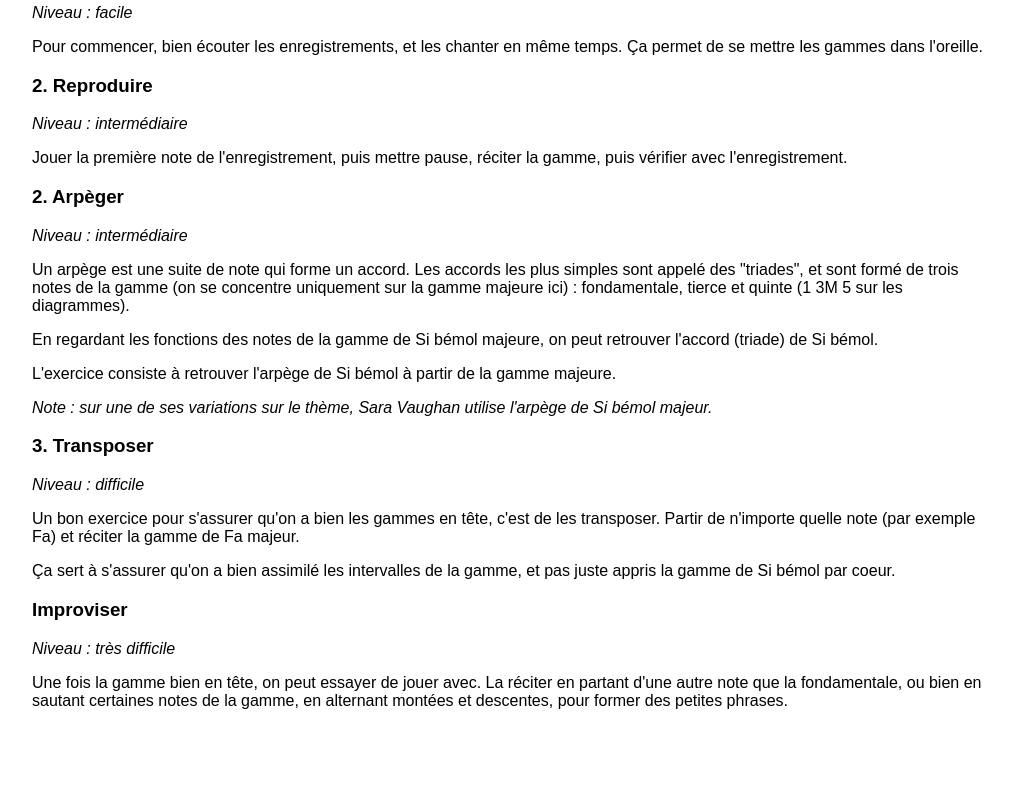
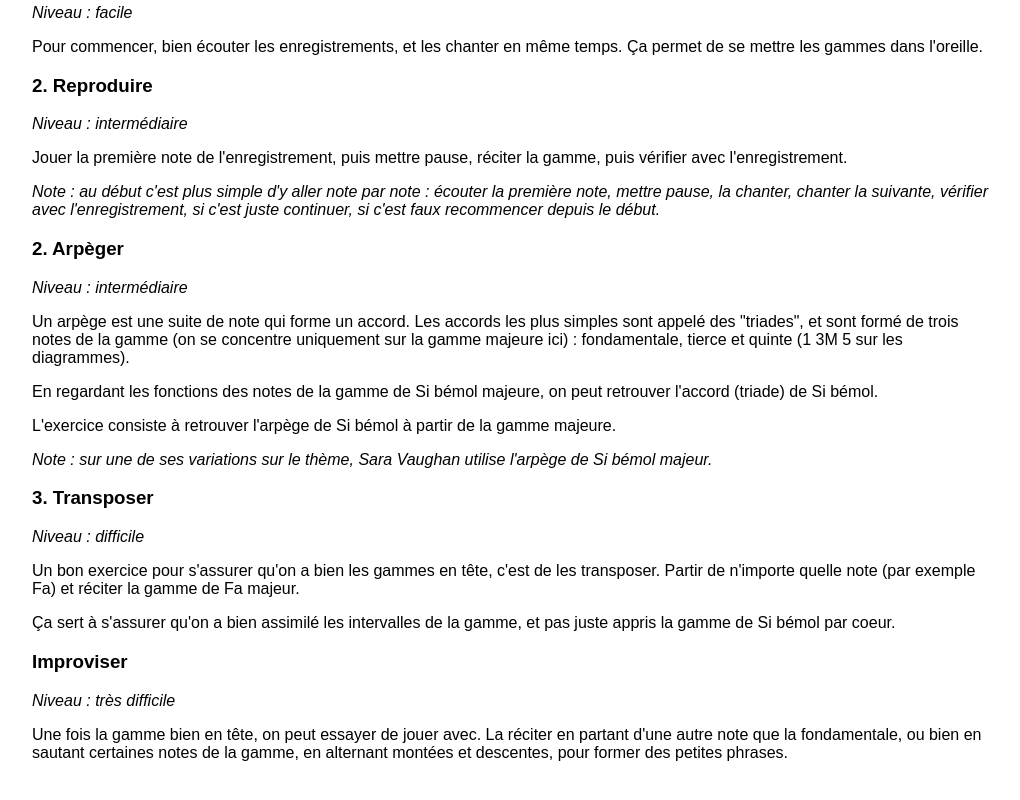
Before and after one commit to kimlai/i-got-rhythm, a React (Create React App) app: page / in a window 1280 px wide. Shown: the part 1568-2368 px from the top of the page, without its empty margins (128-1148 px from the left). Before the commit the page ends 2318 px from the top, so only its background shows below. Built offline with nearby package versions, Linux system fonts and the light colour scheme.

Commit message:
Added a piece of advice in an exercise.

```diff
--- a/src/App.js
+++ b/src/App.js
@@ -102,6 +102,11 @@ class App extends Component {
                     Jouer la première note de l'enregistrement, puis mettre pause, réciter la gamme,
                     puis vérifier avec l'enregistrement.
                 </p>
+                <em>
+                    Note : au début c'est plus simple d'y aller note par note : écouter la première note,
+                    mettre pause, la chanter, chanter la suivante, vérifier avec l'enregistrement,
+                    si c'est juste continuer, si c'est faux recommencer depuis le début.
+                </em>
                 <h3>2. Arpèger</h3>
                 <em>Niveau : intermédiaire</em>
                 <p>
```
